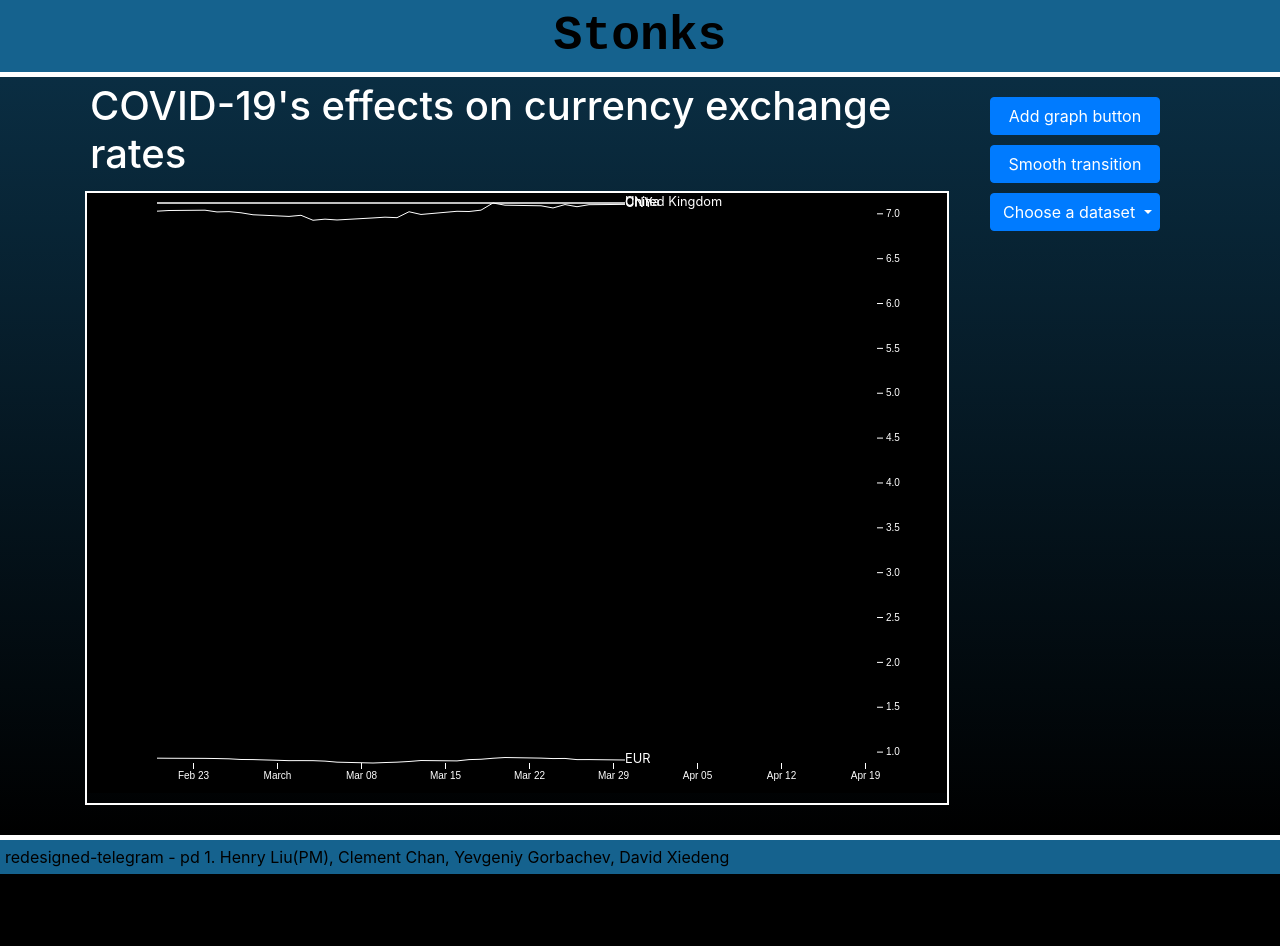
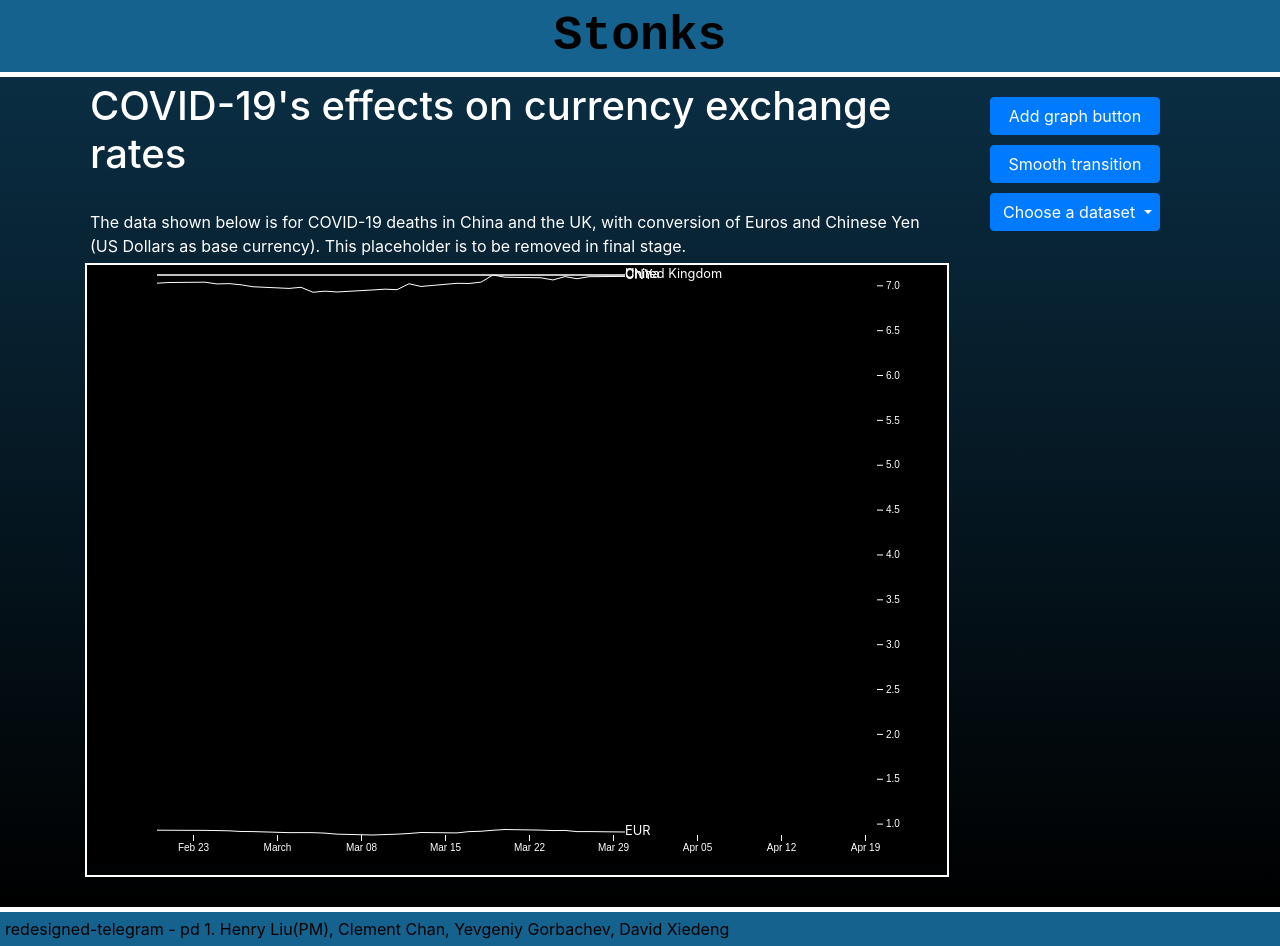
Before and after one commit to hliu01/redesigned-telegram, a Flask app: page / in a window 1280 px wide. Before the commit the page ends 874 px from the top, so only its background shows below. Run offline with Flask 2, Linux system fonts and the light colour scheme; data comes from the database, SQL or seed files in the repository; some libraries are stand-ins or nearby versions.

Commit message:
added placeholder marker

```diff
--- a/app/templates/index.html
+++ b/app/templates/index.html
@@ -24,7 +24,8 @@
 			<div class="col-xl" id="col-graph">
 				<!-- graph div -->
 				<div class="text" style="padding:5px">
-					<h1>COVID-19's effects on currency exchange rates</h1>
+					<h1>COVID-19's effects on currency exchange rates</h1><br>
+					The data shown below is for COVID-19 deaths in China and the UK, with conversion of Euros and Chinese Yen (US Dollars as base currency). This placeholder is to be removed in final stage.
 				</div>
 				<div class="graph-container" id="graph1-container" p.solid {border-style: solid;}>
 					<svg class="graph" id="graph1" height="600">
```
